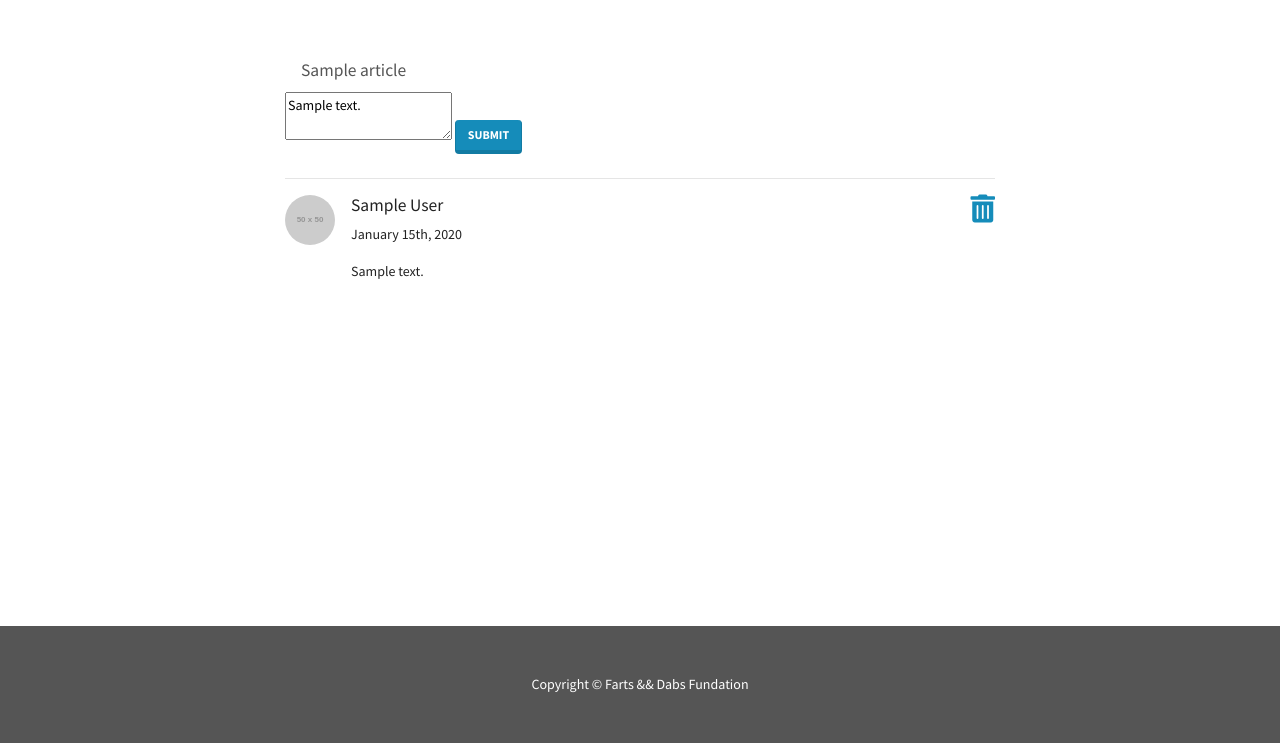
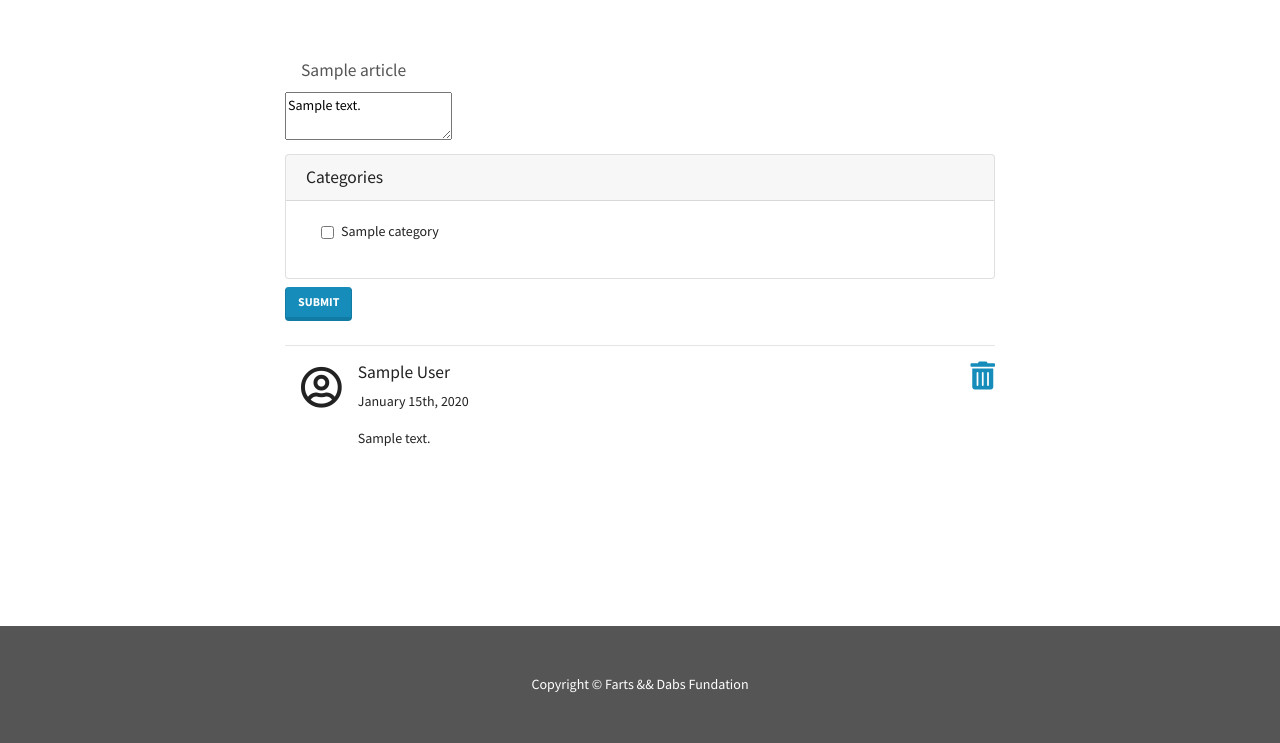
Before and after one commit to sdegueldre/php-blog, a PHP site: template templates/edit.twig in a window 1280 px wide. Shown: the part 57-800 px from the top of the page. Run offline with PHP 8.4, Linux system fonts and the light colour scheme; the template is opened without the code that fills it: most values are stand-ins (such as "Sample title", 1, 10 or a date in 2020); grey boxes labelled with a size stand in for pictures from a placeholder-image service; some libraries are stand-ins or nearby versions.

Commit message:
add card for categories

```diff
--- a/templates/article.twig
+++ b/templates/article.twig
@@ -55,9 +55,9 @@
       <!-- Single Comment -->
       {% for comment in article.comments %}
       <hr>
-      <div class="media mb-4">
-        <img class="d-flex mr-3 rounded-circle" src="http://placehold.it/50x50" alt="">
-        <div class="media-body">
+      <div class="media mb-4 ml-3">
+          <i class="far fa-user-circle fa-3x mt-1"></i>
+        <div class="media-body ml-3">
           <h5 class="mt-0">{{ comment.author }}</h5>
           <p>{{ comment.date|date("F jS, Y") }}</p>
           <p>{{ comment.text }}</p>
--- a/templates/edit.twig
+++ b/templates/edit.twig
@@ -6,23 +6,38 @@
     <script src="https://cdn.ckeditor.com/ckeditor5/12.0.0/classic/ckeditor.js"></script>
     <input type="text" placeholder="Title" class="form-control form-control-lg post-title" value="{{ article.title }}">
     <textarea name="content" id="editor">{{ article.text|nl2br }}</textarea>
+    <div class="card mt-2">
+        <h5 class="card-header">Categories</h5>
+        <div class="card-body">
+          <div class="form-check d-flex flex-row flex-wrap ">
+            {% for category in categories %}
+            <div class="col-6 col-md-4">
+              <input class="form-check-input" type="checkbox" value="" id="defaultCheck1">
+              <p><label class="form-check-label" for="defaultCheck1">
+                  {{category}}
+                </label></p>
+            </div>
+            {% endfor %}
+          </div>
+        </div>
+      </div>
     <script>
       ClassicEditor
-            .create( document.querySelector( '#editor' ), {
-              toolbar: [ 'heading', '|', 'bold', 'italic', 'link', 'bulletedList', 'numberedList', 'blockQuote', '|', 'undo', 'redo' ]
+        .create(document.querySelector('#editor'), {
+          toolbar: ['heading', '|', 'bold', 'italic', 'link', 'bulletedList', 'numberedList', 'blockQuote', '|', 'undo', 'redo']
         })
-            .catch( error => {
-                console.error( error );
-            } );
+        .catch(error => {
+          console.error(error);
+        });
     </script>
     <button type="submit" class="btn btn-primary my-2">Submit</button>
     <!-- Single Comment -->
 
     {% for comment in article.comments %}
     <hr>
-  <div class="media mb-4">
-    <img class="d-flex mr-3 rounded-circle" src="http://placehold.it/50x50" alt="">
-    <div class="media-body">
+    <div class="media mb-4 ml-3">
+      <i class="far fa-user-circle fa-3x mt-1"></i>
+      <div class="media-body ml-3">
         <h5 class="mt-0">{{ comment.author }}</h5>
         <p>{{ comment.date|date("F jS, Y") }}</p>
         <p>{{ comment.text }}</p>
```
Also changed, not shown: templates/post.twig (+7 -0 lines). Lines whose indentation alone changed are shown as unchanged.
